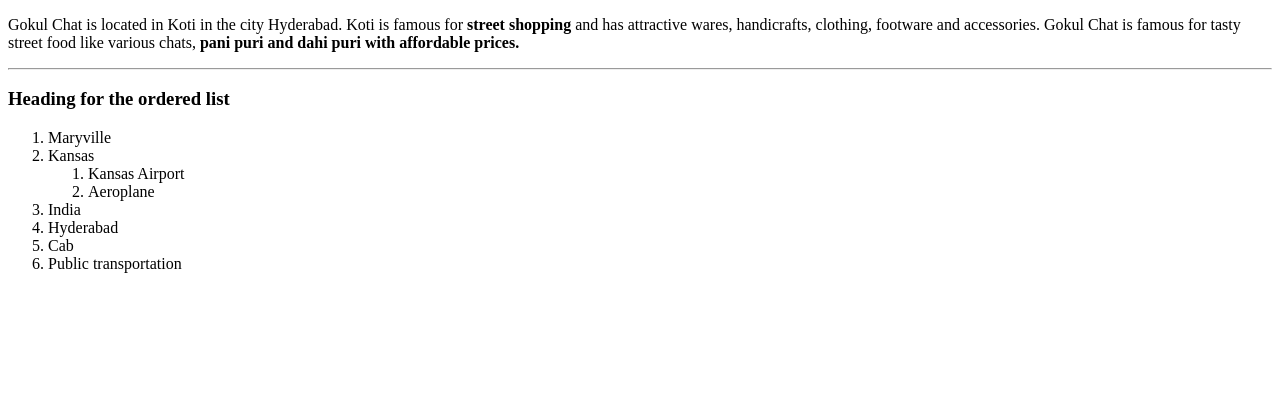
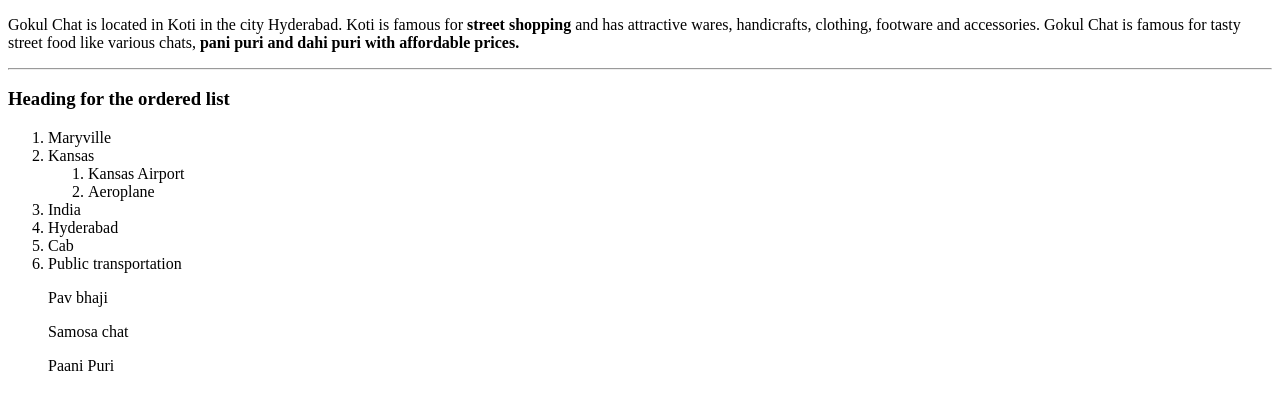
Before and after one commit to 44-563-Web-Apps-S22/webapps-s22-assignment-3-MSajida, a plain HTML site: page index.html in a window 1280 px wide. Shown: the part 105-514 px from the top of the page. Drawn offline with Linux system fonts and the light colour scheme.

Commit message:
Added the unordered list

```diff
--- a/index.html
+++ b/index.html
@@ -34,4 +34,9 @@
          <li> Cab </li>
          <li> Public transportation</li>
     </ol>
+
+    <ul> Pav bhaji </ul>
+    <ul> Samosa chat</ul>
+    <ul> Paani Puri </ul>
+
 </html>
```
